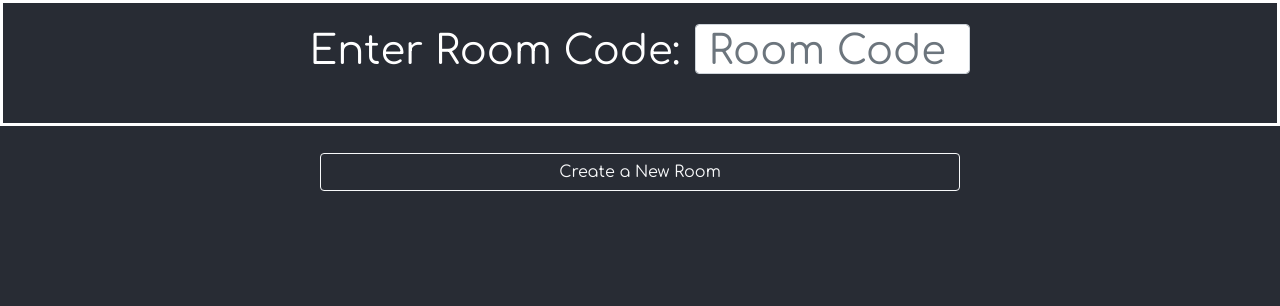
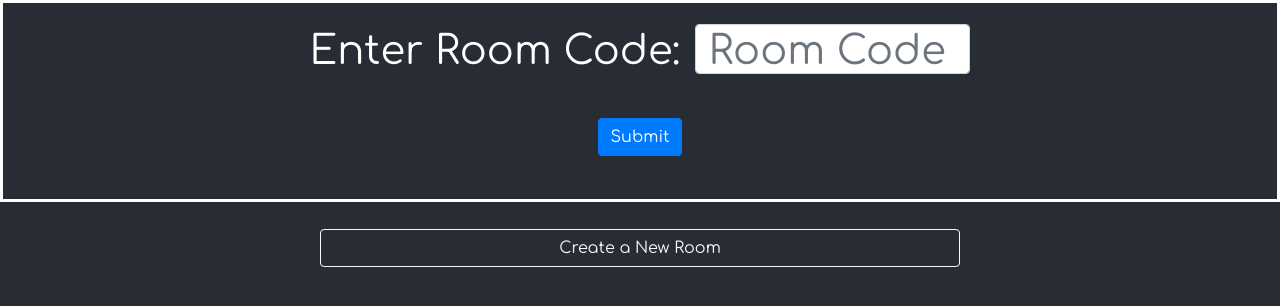
Before and after one commit to QuillDev/hackathon-2021, a React (Create React App) app in the folder client/: page /join in a window 1280 px wide. Shown: the top 306 px of the page. Built offline with nearby package versions, Linux system fonts and the light colour scheme.

Commit message:
oh god that merge was awful

```diff
--- a/client/src/Components/Forms/RoomForm.js
+++ b/client/src/Components/Forms/RoomForm.js
@@ -8,24 +8,62 @@ class RoomForm extends Component {
     constructor(props) {
         super(props);
         this.state = {};
+        this.working = false;
     }
 
     /**
      * Submit the form and create the chat room
      * @param e
      */
-    submitForm(e){
+    async submitForm(e){
         e.preventDefault();
+
+        //if we're already processing a room, don't start on a new one (prevents spam)
+        if(this.working){
+            return;
+        }
+
+        //lock out new inputs
+        this.working = true;
+
+        //get the form data
         const data = new FormData(e.target);
 
+        //get the entered name for the chat
         let name = data.get("chatname");
 
-        this.setState({chatStatus: "Creating the chatroom..."});
+        //if the name has a length of 0,
+        if(!name || name.length === 0){
+            name = "New Chatroom";
+        }
+
+        //Say that we're trying to create a chatroom
+        this.setState({chatStatus: `Creating Chatroom "${name}"`});
+
+        //make a create room request to the api
+        let roomCode = await fetch(`https://api.quilldev.tech/api/join-room?code=${name}`)
+            .then( async (res) => {
+
+                //if we fail to create a room, let us know
+                if(res.status !== 200){
+                    return new Error(`Couldn't create room Error: [${res.status}]`);
+                }
+
+                return await res.text();
+            }).catch();
+
+        //if the room code was an error let us know
+        if(roomCode instanceof Error){
+            this.setState({chatStatus: roomCode.toString()});
+        }
+        else {
+            window.location.href = `../chat?roomCode=${roomCode}`;
+        }
+
+        //set working to false
+        this.working = false;
     }
 
-    handleKeyPress(e){
-        console.log(e);
-    }
     render() {
         return (
             <div style={{flex:"content"}} onKeyUpCapture={ (key) => this.handleKeyPress(key)}>
@@ -34,16 +72,13 @@ class RoomForm extends Component {
                         <Form.Label style={{paddingBottom:"10px"}}>Create a study room: </Form.Label>
                         <Form.Control style={{textAlign:"center", height:"50px", fontSize:"30px"}} name="chatname" placeholder="Study Room" />
                     </Form.Group>
-                    <Button variant="outline-light" type="button">
-                        Create
+                    <Button variant="outline-light" type="submit">
+                        Submit
                     </Button>
                 </Form>
 
                 <p>{this.state.chatStatus}</p>
             </div>
-
-
-
         );
     }
 }
--- a/client/src/Components/pages/Chat.js
+++ b/client/src/Components/pages/Chat.js
@@ -15,6 +15,7 @@ class Chat extends Component{
                 <header className={"App-header-fix"}>
                     <div style={{alignItems:"flex-start", flexDirection:"row"}}>
                         <div style={{paddingBottom:"20px", paddingTop:"10px"}}>
+                            {/* eslint-disable-next-line jsx-a11y/anchor-is-valid */}
                             <a style={{borderStyle:"solid", fontSize:"40px", padding:"15px"}}>Michael's Chat Room</a>
                         </div>
                     </div>
--- a/client/src/Components/pages/CreateRoom.js
+++ b/client/src/Components/pages/CreateRoom.js
@@ -39,9 +39,12 @@ class CreateRoom extends Component{
             this.setState({ roomStatus: room } );
             return;
         }
+        else {
+            //take them to the chat
+            window.location.href = `../chat?room=${room}`;
+        }
 
-        //take them to the chat
-        window.location.href = `../chat?room=${room}`;
+
 
         //set processing to false
         this.processing = false;
--- a/client/src/Components/pages/Join.js
+++ b/client/src/Components/pages/Join.js
@@ -3,19 +3,87 @@ import {Form} from "react-bootstrap";
 import Button from "react-bootstrap/Button";
 
 class Join extends Component{
+
+    constructor(props) {
+        super(props);
+        this.processing = false;
+        this.state = {chatStatus: ""};
+    }
+
+    async submitForm(e){
+        e.preventDefault();
+
+        //if we're already processing a room, don't start on a new one (prevents spam)
+        if(this.working){
+            return;
+        }
+
+        //lock out new inputs
+        this.working = true;
+
+        //get the form data
+        const data = new FormData(e.target);
+
+        //get the entered name for the chat
+        let code = data.get("roomCode");
+
+        //if the code isn't the right length return
+        if(code.length !== 8){
+            this.setState({chatStatus: "Invalid room code, must be 8 characters!"});
+            this.working = false;
+            return;
+        }
+
+        //Say that we're trying to create a chatroom
+        this.setState({chatStatus: `Creating Chatroom "${code}"`});
+
+        //make a create room request to the api
+        let roomData = await fetch(`https://api.quilldev.tech/api/join-room?id=${code}`)
+            .then( async (res) => {
+
+                //if we fail to create a room, let us know
+                if(res.status !== 200){
+                    return new Error(`Couldn't create room Error: [${res.status}]`);
+                }
+
+                return await res.json();
+            }).catch();
+
+        console.log(roomData);
+        if(roomData === null){
+            this.setState({chatStatus: `Room does not exist!`});
+        }
+        else if(roomData instanceof Error){
+            this.setState({chatStatus: `Error getting room: ${roomData.toString()}`});
+        }
+        else {
+            window.location.href = `../chat?roomCode=${roomData.code}`;
+        }
+
+
+        //set working to false
+        this.working = false;
+
+        console.log(this.working);
+    }
+
     render(){
         return(
             <div className={"App"}>
                 <header className={"App-header-fix"}>
                     <div style={{alignItems:"flex-start", flexDirection:"column"}}>
                         <div style={{width:"100%", display:"inline-block", whiteSpace:"nowrap", paddingBottom:"20px", paddingTop:"10px", borderStyle:"solid", fontSize:"40px", padding:"18px"}}>
-                            <Form style={{whiteSpace:"nowrap"}}>
+                            <Form onSubmit={ async (event) => {await this.submitForm(event)}}>
                                 <Form.Group controlId="roomCode">
                                     <Form.Label style={{display:"inline-block"}}>Enter Room Code: </Form.Label>
                                     <div style={{paddingLeft:"15px", display:"inline-block"}}/>
                                     <Form.Control style={{display:"inline-block", height:"50px", paddingTop:"10px", fontSize:"40px", width:"275px"}} type="text" placeholder="Room Code" />
                                 </Form.Group>
+                                <Button type="submit">
+                                    Submit
+                                </Button>
                             </Form>
+                            <p>{this.state.chatStatus}</p>
                         </div>
                         <div style={{paddingTop:"25px"}}/>
                         <Button style={{width:"50%"}} variant="outline-light" onClick={() => window.location.href = "../create-room"}>Create a New Room</Button>
```
